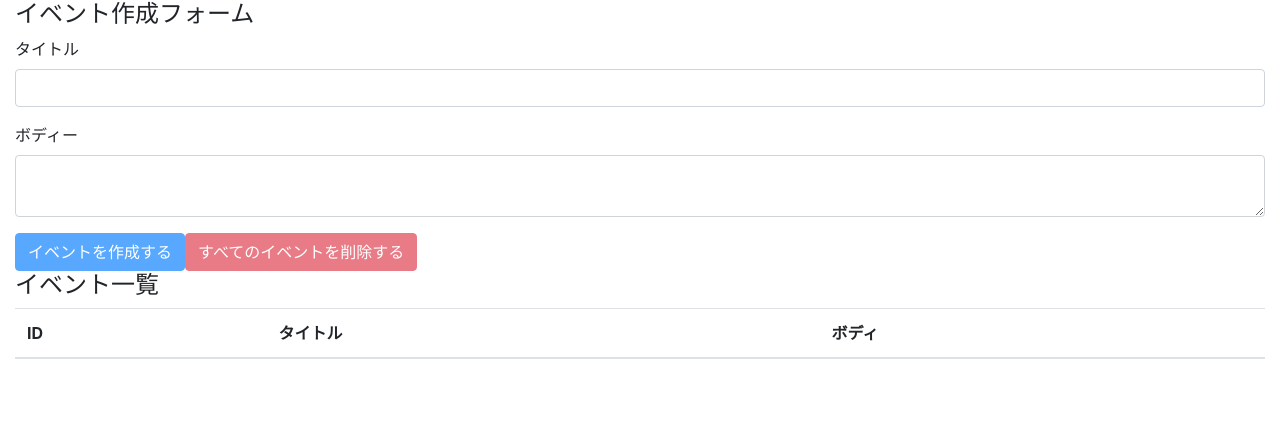
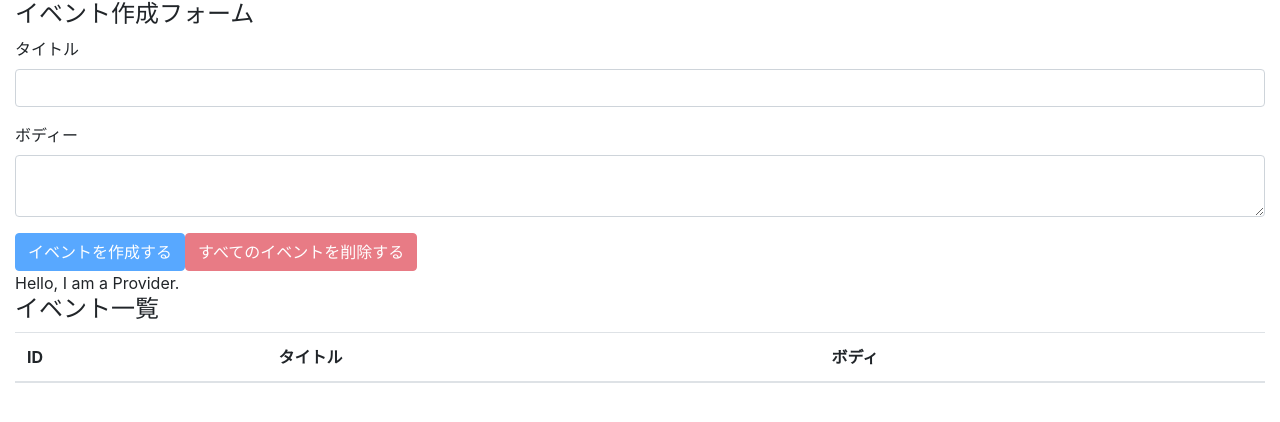
Before and after one commit to gaia2013/react-hooks-101, a React (Create React App) app: page / in a window 1280 px wide. Shown: the top 422 px of the page. Built offline with nearby package versions, Linux system fonts and the light colour scheme.

Commit message:
setup-context-provider

```diff
--- a/src/components/App.js
+++ b/src/components/App.js
@@ -3,18 +3,20 @@
 import 'bootstrap/dist/css/bootstrap.min.css'
 
 import EventForm from './EventForm'
-
 import Events from './Events'
+import AppContext from '../contexts/AppContext'
 import reducer from '../reducers'
 
 const App = () => {
     const [state, dispatch] = useReducer(reducer, [])
 
     return (
-      <div className="container-fluid">
-          <EventForm state={state} dispatch={dispatch} />
-          <Events state={state} dispatch={dispatch} />
-      </div>
+        <AppContext.Provider value={'Hello, I am a Provider. '}>
+            <div className="container-fluid">
+              <EventForm state={state} dispatch={dispatch} />
+              <Events state={state} dispatch={dispatch} />
+            </div>
+        </AppContext.Provider>
     );
 }
 
--- a/src/components/Events.js
+++ b/src/components/Events.js
@@ -1,10 +1,13 @@
-import React from "react";
+import React, {useContext} from "react";
 
 import Event from './Event'
+import AppContext from "../contexts/AppContext";
 
 const Events = ({ state, dispatch }) => {
+	const value = useContext(AppContext)
 	return (
 		<>
+			<div>{value}</div>
 			<h4>イベント一覧</h4>
 			<table className="table table-hover">
 				<thead>
```
